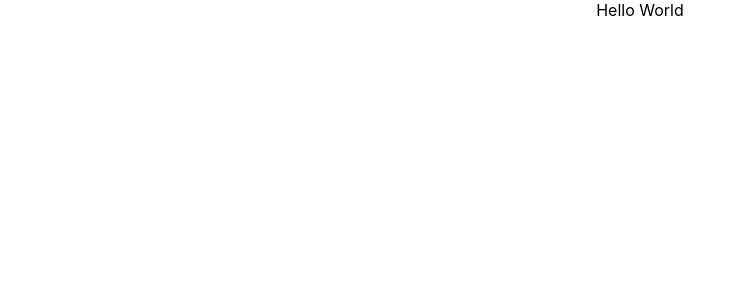
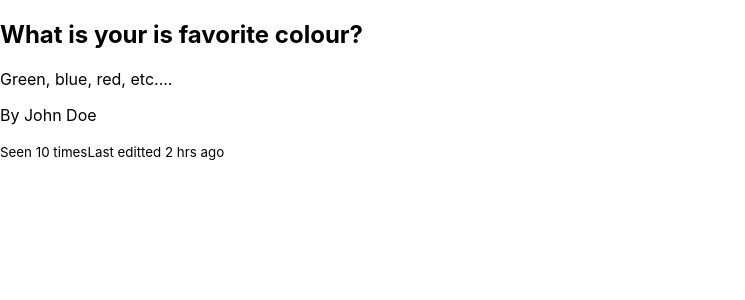
Before and after one commit to CodeCoreYVR/react_client_jun_2023, a React (Create React App) app: page / in a window 1280 px wide. Shown: the top 300 px of the page, without its empty margins (0-745 px from the left). Built offline with nearby package versions, Linux system fonts and the light colour scheme.

Commit message:
react client add hard codded QuestionDetails component as JSX

```diff
--- a/src/index.js
+++ b/src/index.js
@@ -1,21 +1,43 @@
 import React from 'react';
 import ReactDOM from 'react-dom/client';
 import './index.css';
-import App from './App';
+// import App from './App';
 import reportWebVitals from './reportWebVitals';
+
+const QuestionDetails = () => {
+  return(
+    <div>
+        <h2>What is your is favorite colour?</h2>
+        <p>Green, blue, red, etc....</p>
+        <p>By John Doe</p>
+        <p>
+          <small>Seen 10 times</small>
+          <small>Last editted 2 hrs ago</small>
+        </p>
+    </div>
+  )
+}
 
 const root = ReactDOM.createRoot(document.getElementById('root'));
 root.render(
   // StrictMode is a development only component. We might get rid of this later. But what it does
   // is, it will search through the React components that you write and it will tell you if there are
   // things you need to be fix. It will give you hints
-  <React.StrictMode>
-    <App />
-  </React.StrictMode>
+  // <React.StrictMode>
+  //   <App />
+  // </React.StrictMode>
   // App here is the root component. That is because of how React is structured. There is always
   // one main component that renders out all of the rest of the components
   // So App is the very first component that render out all of the rest of the components we will have, and it will have children and
   // the children will have childern, etc. There is a tree of components
+
+  // We are not using strict mode for now
+  // With JSX, we had to access the React element, but with JSX and babbel we can
+  // now, write the component as a html tag
+  <QuestionDetails/>
+  // Note, with React and JSX, all tags must be closed
+  // for example, an html element self closing tag like <hr> might still work for regular html
+  // but for react, it must be closed like <hr/> or <hr></hr>
 );
 
 // If you want to start measuring performance in your app, pass a function
```
